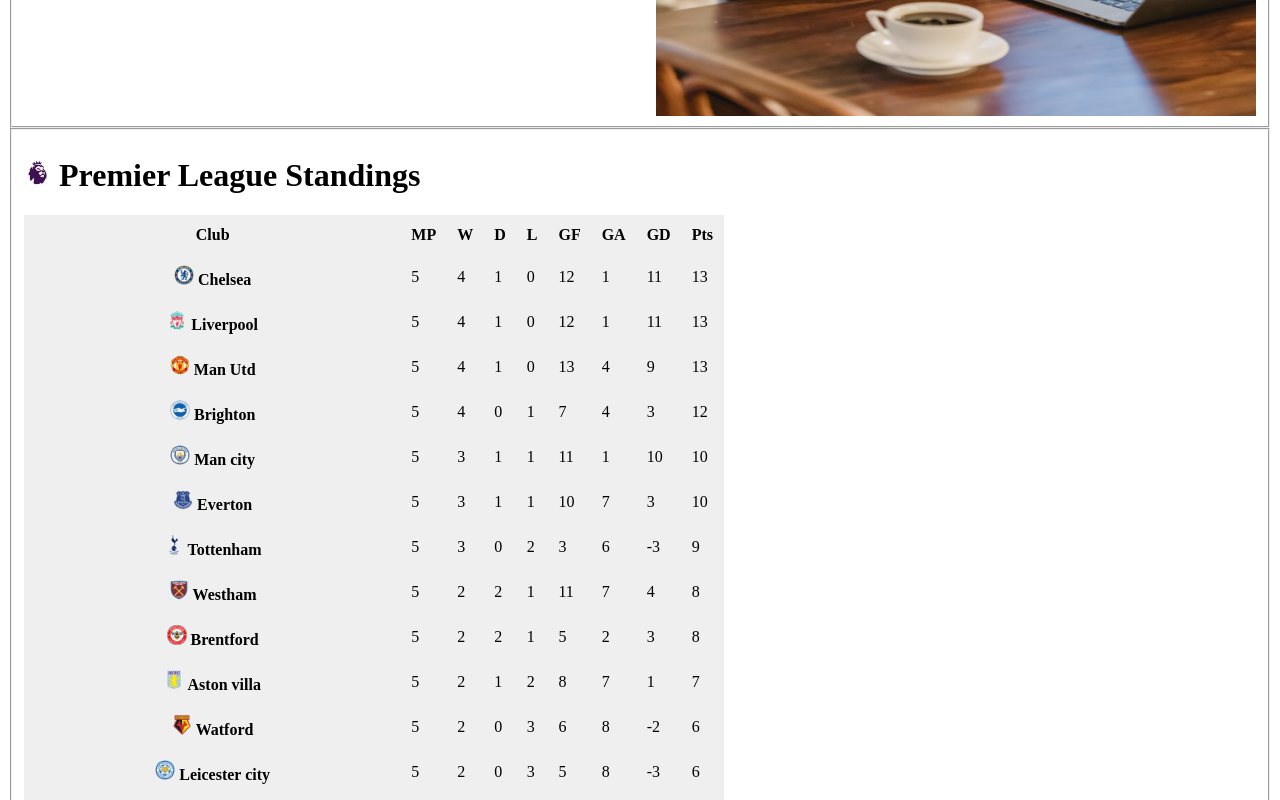
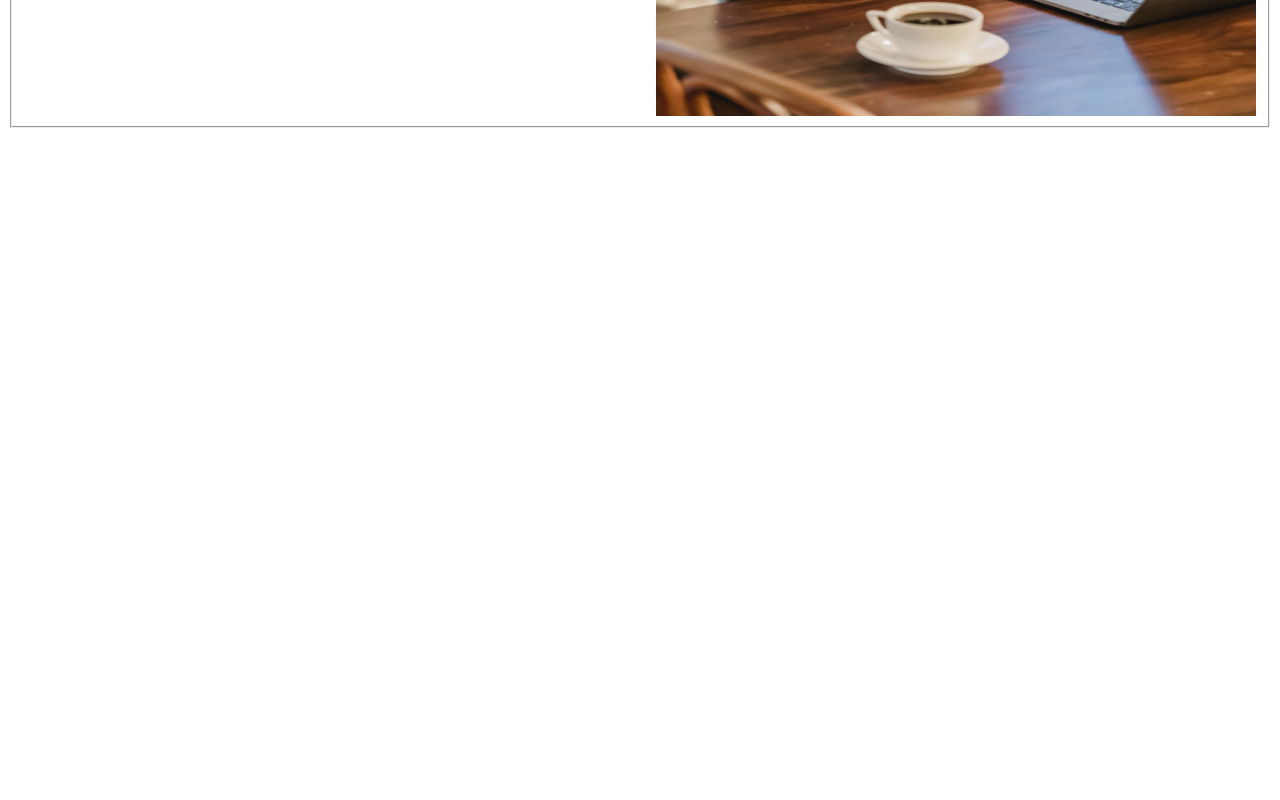
Before and after one commit to Ara-lee/adedoyin-sign-up, a plain HTML site: page index.html in a window 1280 px wide. Shown: the part 500-1300 px from the top of the page. After the commit the page ends 800 px from the top, so only its background shows below. Drawn offline with Linux system fonts and the light colour scheme.

Commit message:
Changes to be committed:

```diff
--- a/index.html
+++ b/index.html
@@ -62,7 +62,7 @@
             </form>
         </table>
     </fieldset>
-    <fieldset>
+    <!-- <fieldset>
                 <h1> <img src="images/pl.png" alt="pl logo" width="27" height="27"> Premier League Standings</h1>
         <table width="700" cellpadding="10" cellspacing="1" bgcolor="#efefef">
             <tr>
```
